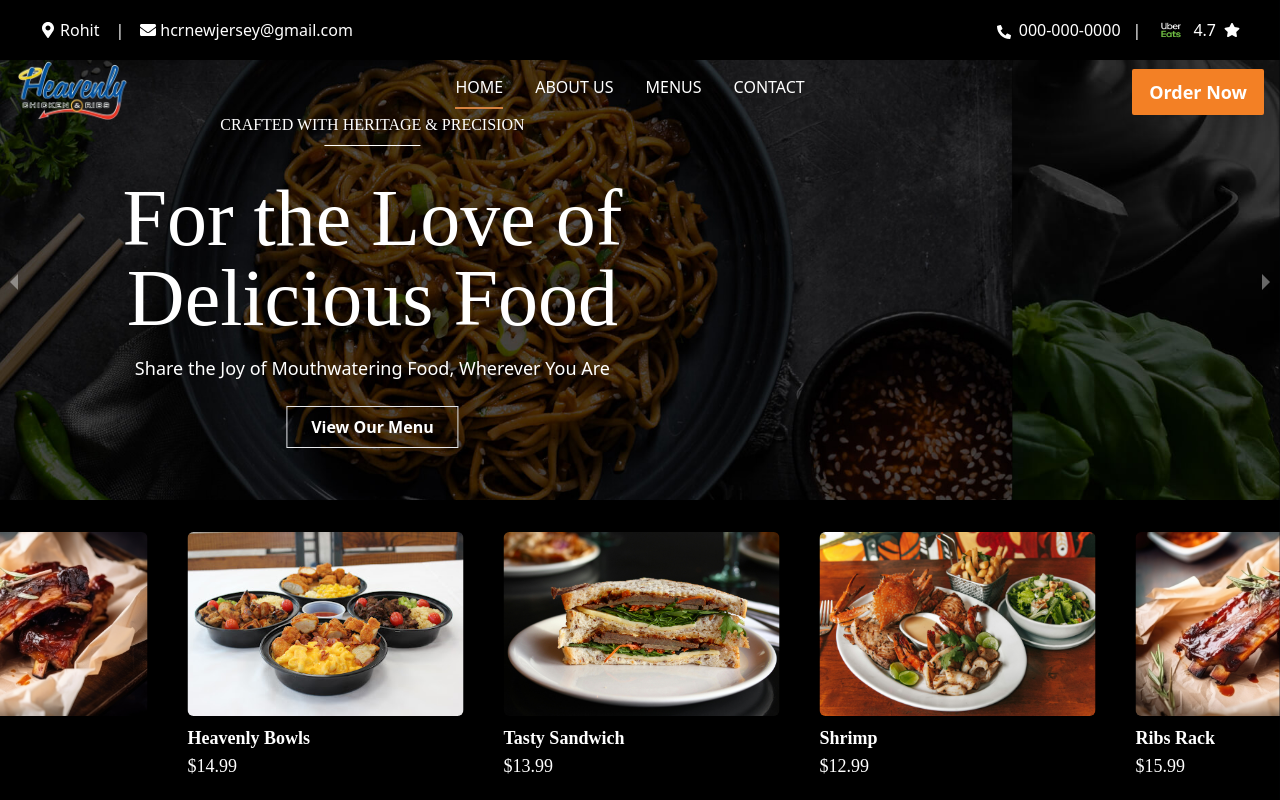
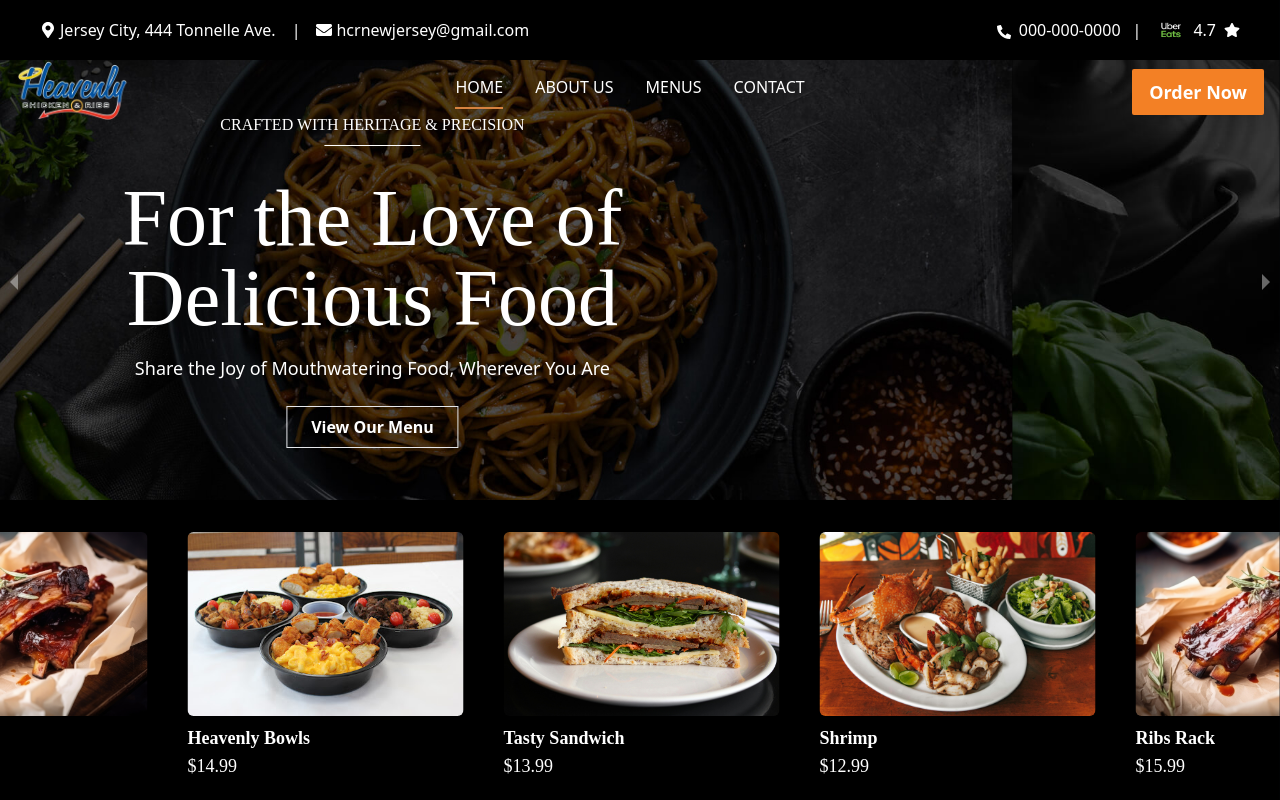
Before and after one commit to havenlybbqngrill/HeavenlyChicken-Latest, a React (Vite) app: page / in a window 1280 px wide. Both pictures are taken after a click on the icon 1068 px from the left and 170 px from the top of the page. Shown: the top 800 px of the page. Built offline with nearby package versions, Linux system fonts and the light colour scheme; a web font is replaced by a local one.

Commit message:
Update TopInfoBar.jsx

```diff
--- a/src/components/Landing/TopInfoBar.jsx
+++ b/src/components/Landing/TopInfoBar.jsx
@@ -14,7 +14,7 @@ const TopInfoBar = () => {
             rel="noopener noreferrer"
             className="hover:underline"
           >
-            Rohit
+            Jersey City, 444 Tonnelle Ave.
           </a>
         </span>
         <span className="hidden md:flex">|</span>
```
